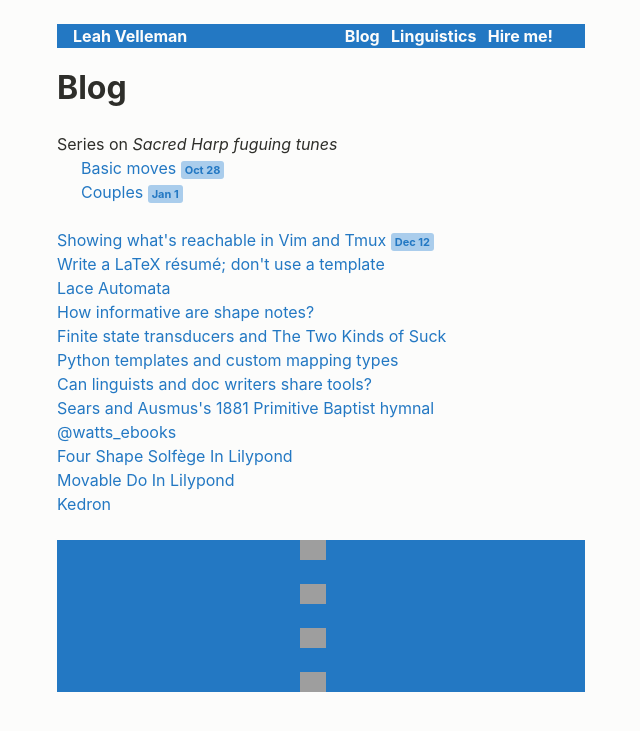
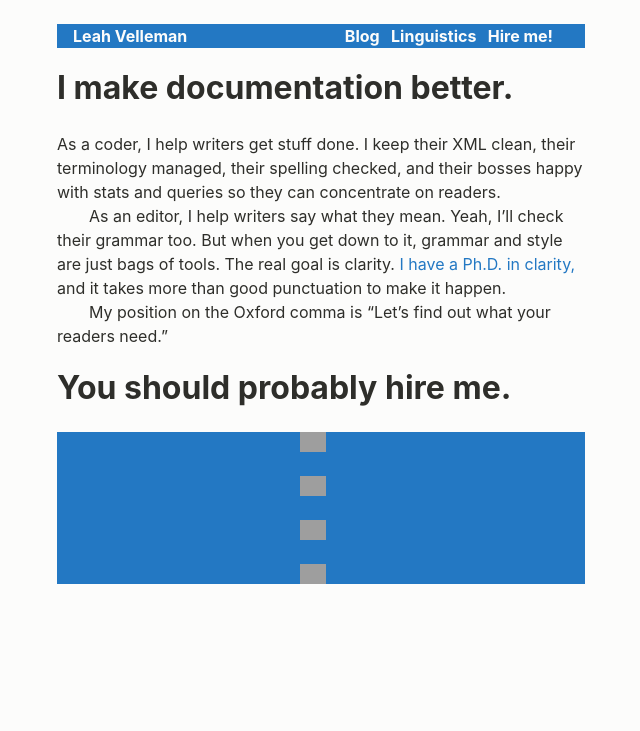
Before and after one commit to leahvelleman/velleman-dot-org, a Jekyll site: the page built from index.md, in a window 1280 px wide. Shown: the top 731 px of the page, without its empty margins (319-959 px from the left). Built offline with Jekyll 4.4.1, drawn with Linux system fonts in a browser that asks for light colours; nearby versions of some CDN libraries; part of the change alters nothing that is shown; grey boxes are pictures that could not be loaded.

```diff
--- a/about.markdown
+++ b/index.md
@@ -1,7 +1,7 @@
 ---
 layout: default
 title: I make documentation better.
-permalink: /about/
+permalink: /index.html
 ---
 <h1>I make documentation better.</h1>
 
```
